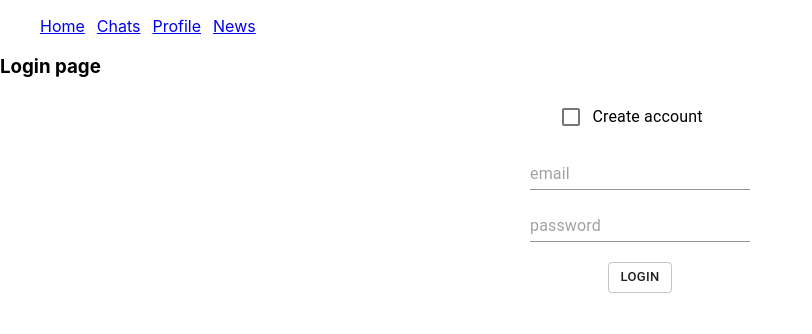
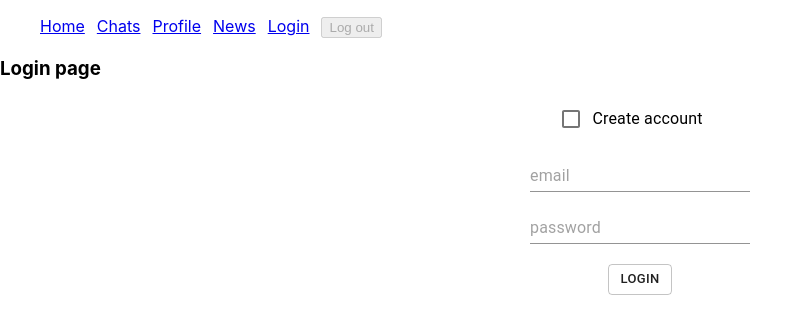
Before and after one commit to youryCh/react-gb-project, a React (Create React App) app: page /login in a window 1280 px wide. Shown: the top 334 px of the page, without its empty margins (0-812 px from the left). Built offline with nearby package versions, Linux system fonts and the light colour scheme; no server answers.

Commit message:
before add db

```diff
--- a/src/App.js
+++ b/src/App.js
@@ -1,23 +1,49 @@
 import './style/app.sass';
 import React from 'react';
 import firebase from 'firebase';
-import { useDispatch } from 'react-redux';
+import { useDispatch, useSelector } from 'react-redux';
 import { setIsAuthed } from './store/profile/actions';
 import Router from './Router';
-import { BrowserRouter } from 'react-router-dom';
+import { BrowserRouter, Link } from 'react-router-dom';
 
 function App() {
   const dispatch = useDispatch();
+  const isAuthed = useSelector(state => state.profile.isAuthed);
 
   React.useEffect(() => {
     firebase.auth().onAuthStateChanged(user => {
-      console.log(user);
       dispatch(setIsAuthed(!!user));
     });
   }, []);
 
+  const handleLogOut = () => {
+    firebase.auth().signOut();
+  }
+
   return (
     <BrowserRouter>
+      <header>
+        <ul className="header-links">
+          <li>
+            <Link to="/">Home</Link>
+          </li>
+          <li>
+            <Link to="/chats">Chats</Link>
+          </li>
+          <li>
+            <Link to="/profile">Profile</Link>
+          </li>
+          <li>
+            <Link to="/news">News</Link>
+          </li>
+          <li>
+            <Link to="/login">Login</Link>
+          </li>
+          <li>
+            <button disabled={ isAuthed ? "" : "disabled" } onClick={ handleLogOut }>Log out</button>
+          </li>
+        </ul>
+      </header>
       <Router />
     </BrowserRouter>
   );
--- a/src/Router.js
+++ b/src/Router.js
@@ -1,5 +1,5 @@
 import React from 'react';
-import {Switch, Route, Link} from 'react-router-dom';
+import {Switch, Route} from 'react-router-dom';
 import Chat from './components/Chat';
 import ChatList from './components/ChatList';
 import Profile from './components/Profile';
@@ -9,23 +9,6 @@ import { Login } from './components/Login';
 
 export default function Router() {
   return (
-    <React.Fragment>
-      <header>
-        <ul className="header-links">
-          <li>
-            <Link to="/">Home</Link>
-          </li>
-          <li>
-            <Link to="/chats">Chats</Link>
-          </li>
-          <li>
-            <Link to="/profile">Profile</Link>
-          </li>
-          <li>
-            <Link to="/news">News</Link>
-          </li>
-        </ul>
-      </header>
     <Switch>
       <Route path="/" exact>
         <h3>Home page</h3>
@@ -55,6 +38,5 @@ export default function Router() {
         Page not found
       </Route>
     </Switch>
-    </React.Fragment>
   );
 }
```
Lines whose indentation alone changed are shown as unchanged.
